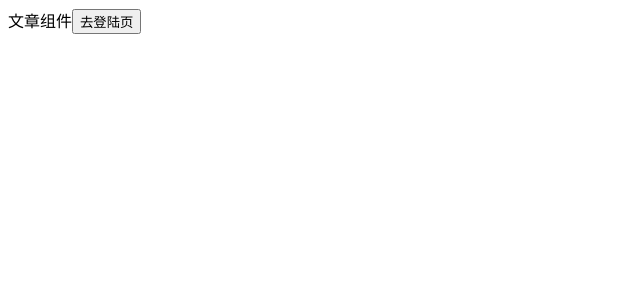
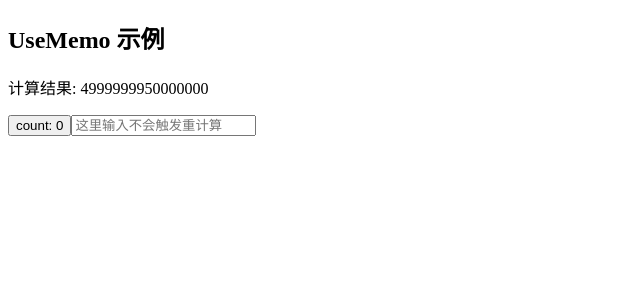
Before and after one commit to FighttingEDG/reactRouter, a React (Vite) app: page /article in a window 1280 px wide. Shown: the top 300 px of the page, without its empty margins (0-640 px from the left). Built offline with nearby package versions, Linux system fonts and the light colour scheme.

Commit message:
useMemo使用

```diff
--- a/src/index.html
+++ /dev/null
@@ -1,36 +0,0 @@
-<!DOCTYPE html>
-<html lang="en">
-
-<head>
-    <meta charset="UTF-8">
-    <meta name="viewport" content="width=device-width, initial-scale=1.0">
-    <title>Document</title>
-    <style>
-        /* 全局定制 */
-        :root:root {
-            --adm-color-primary: #a062d4;
-        }
-
-        /* 局部定制 */
-        .purple-theme {
-            --adm-color-primary: #000;
-        }
-
-        .box {
-            /* 一直向上查找，直到找到 :root */
-            /* 其实就是父元素purple-theme有--adm-color-primary值 */
-            background-color: var(--adm-color-primary);
-        }
-    </style>
-</head>
-
-<body>
-    <!-- 全局样式会自动生效 -->
-    <div class="box" style="width: 200px;height: 200px;"></div>
-    <!-- 添加一个使用局部样式的例子 -->
-    <div class="purple-theme">
-        <div class="box" style="width: 200px;height: 200px; margin-top: 20px;"></div>
-    </div>
-</body>
-
-</html>
--- a/src/page/article/index.jsx
+++ b/src/page/article/index.jsx
@@ -1,12 +1,33 @@
 // 单独文件组件
 // 其实就是一个函数返回html及逻辑，最后抛出
-import { useNavigate } from "react-router-dom";
+import { useMemo, useState } from "react";
 const Article = () => {
-    const navigate = useNavigate();
+    const [count, setCount] = useState(0)
+    const [text, setText] = useState('')
+
+    // 使用 useMemo 缓存计算结果
+    const expensiveValue = useMemo(() => {
+        console.log('触发了')
+      let result = 0
+      for(let i = 0; i < 100000000; i++) {
+        result += i
+      }
+      return result + count
+    },[count]) // 只有 count 改变时才重新计算
+
     return <div>
-        文章组件
-        {/* params传参 */}
-        <button onClick={() => navigate("/login/1001")}>去登陆页</button>
+        <h2>UseMemo 示例</h2>
+        <p>计算结果: {expensiveValue}</p>
+
+        <button onClick={() => setCount(count + 1)}>
+            count: {count}
+        </button>
+
+        <input
+            value={text}
+            onChange={(e) => setText(e.target.value)}
+            placeholder="这里输入不会触发重计算"
+        />
     </div>
 }
 export default Article;
```
Also changed, not shown: src/main.jsx (line endings or trailing spaces).
